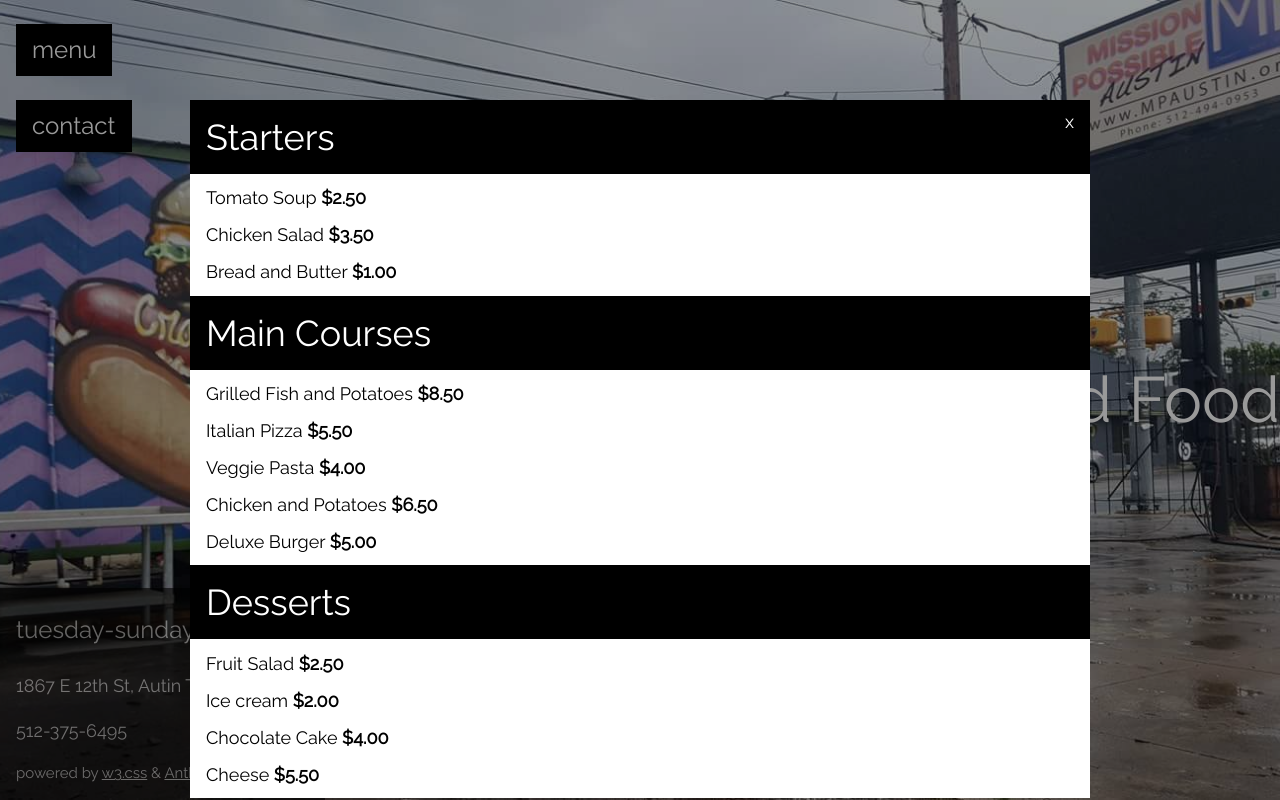
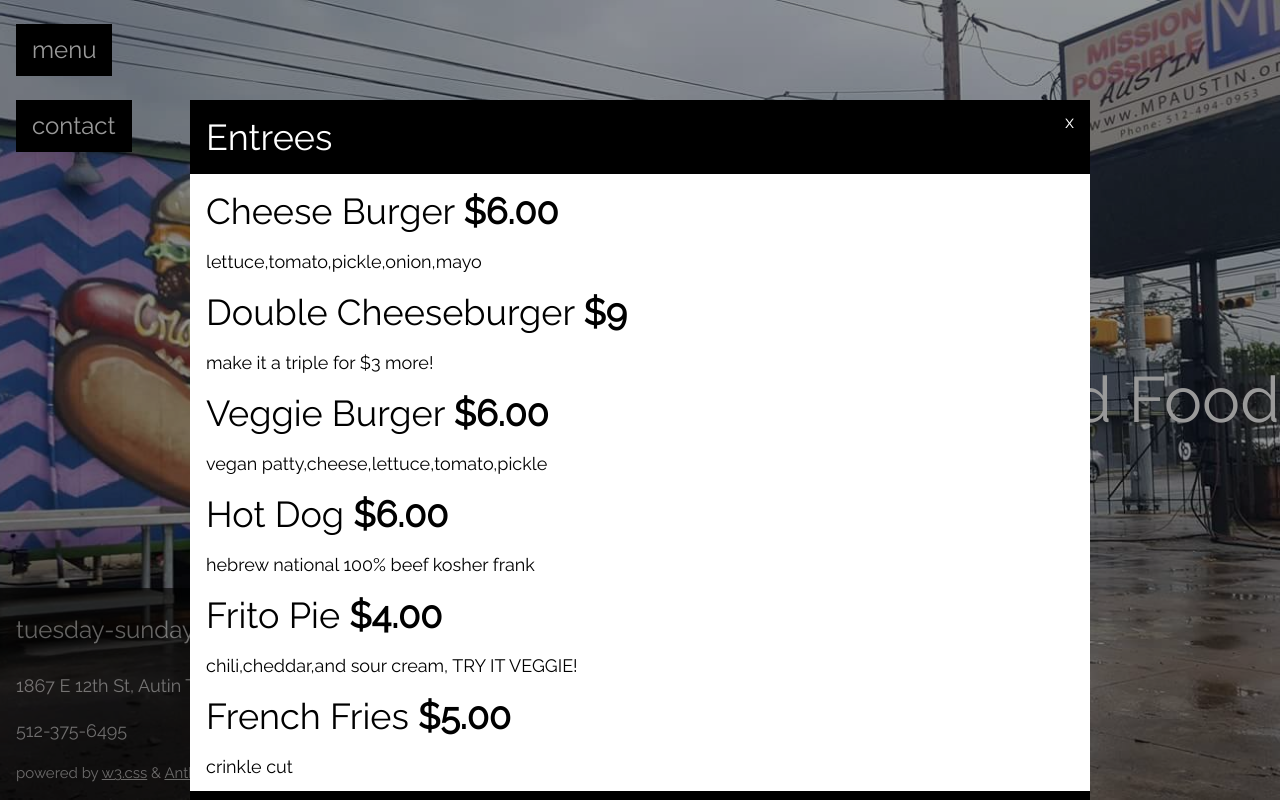
Before and after one commit to CrazyRickys/CrazyRickys.github.io, a plain HTML site: page index.html in a window 1280 px wide. Both pictures are taken after a click on the button "menu". Drawn offline with nearby package versions, Linux system fonts and the light colour scheme.

Commit message:
adding menu content

```diff
--- a/index.html
+++ b/index.html
@@ -40,32 +40,43 @@ body, html {height: 100%}
   <div class="w3-modal-content w3-animate-zoom">
     <div class="w3-container w3-black w3-display-container">
       <span onclick="document.getElementById('menu').style.display='none'" class="w3-button w3-display-topright w3-large">x</span>
-      <h1>Starters</h1>
+      <h1>Entrees</h1>
     </div>
     <div class="w3-container">
-      <h5>Tomato Soup <b>$2.50</b></h5>
-      <h5>Chicken Salad <b>$3.50</b></h5>
-      <h5>Bread and Butter <b>$1.00</b></h5>
+      <h1>Cheese Burger <b>$6.00</b></h1>
+      <h5>lettuce,tomato,pickle,onion,mayo</h5>
+      <h1>Double Cheeseburger <b>$9</b></h1>
+      <h5>make it a triple for $3 more!</h5>
+      <h1>Veggie Burger <b> $6.00</b></h1>
+      <h5>vegan patty,cheese,lettuce,tomato,pickle</h5>
+      <h1>Hot Dog <b> $6.00</b></h1>
+      <h5>hebrew national 100% beef kosher frank</h5>
+      <h1>Frito Pie <b> $4.00</b></h1>
+      <h5>chili,cheddar,and sour cream, TRY IT VEGGIE!</h5>
+      <h1>French Fries <b> $5.00</b></h1>
+      <h5>crinkle cut</h5>
+    </div>
+     <div class="w3-container w3-black">
+      <h1>Add-Ons $1</h1>
+    </div>
+    <div class="w3-container">
+      <h5>Bacon </h5>
+      <h5>Fried Egg </h5>
+      <h5>Chili $ Cheese</h5>
+      <h5>Grilled Jalapeno </h5>
+      <h5>Grilled Pineapple </h5>
+      <h5>Sriracha Cole Slaw </h5>
+      <h5>Fresh Avocado</h5>
     </div>
     <div class="w3-container w3-black">
-      <h1>Main Courses</h1>
+      <h1>Sides</h1>
     </div>
     <div class="w3-container">
-      <h5>Grilled Fish and Potatoes <b>$8.50</b></h5>
-      <h5>Italian Pizza <b>$5.50</b></h5>
-      <h5>Veggie Pasta <b>$4.00</b></h5>
-      <h5>Chicken and Potatoes <b>$6.50</b></h5>
-      <h5>Deluxe Burger <b>$5.00</b></h5>
+      <h5>Sriracha Cole Slaw <b>$1.00</b></h5>
+      <h5>Whole Dill Pickle <b>$2.00</b></h5>
+      <h5>Bottled Water <b>$1.00</b></h5>
     </div>
-    <div class="w3-container w3-black">
-      <h1>Desserts</h1>
-    </div>
-    <div class="w3-container">
-      <h5>Fruit Salad <b>$2.50</b></h5>
-      <h5>Ice cream <b>$2.00</b></h5>
-      <h5>Chocolate Cake <b>$4.00</b></h5>
-      <h5>Cheese <b>$5.50</b></h5>
-    </div>
+
   </div>
 </div>
 
```
